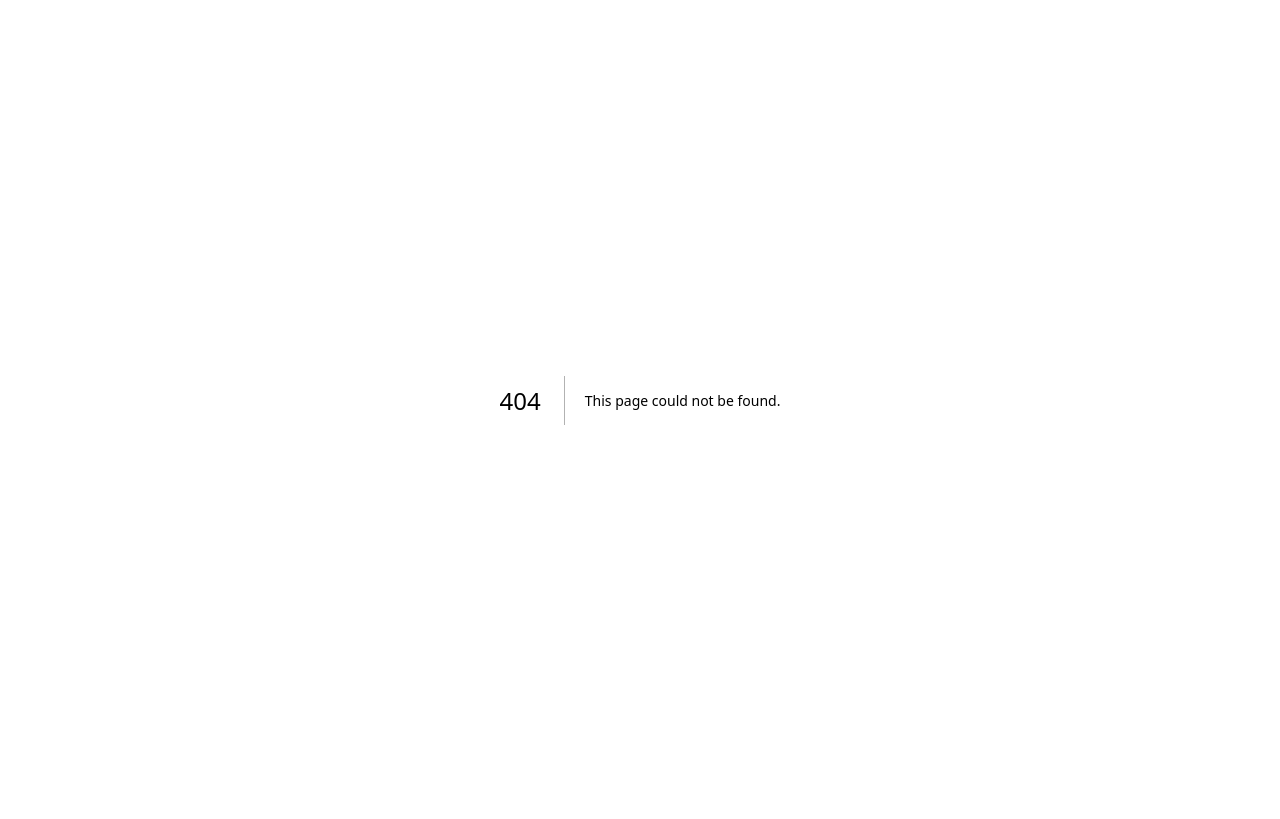
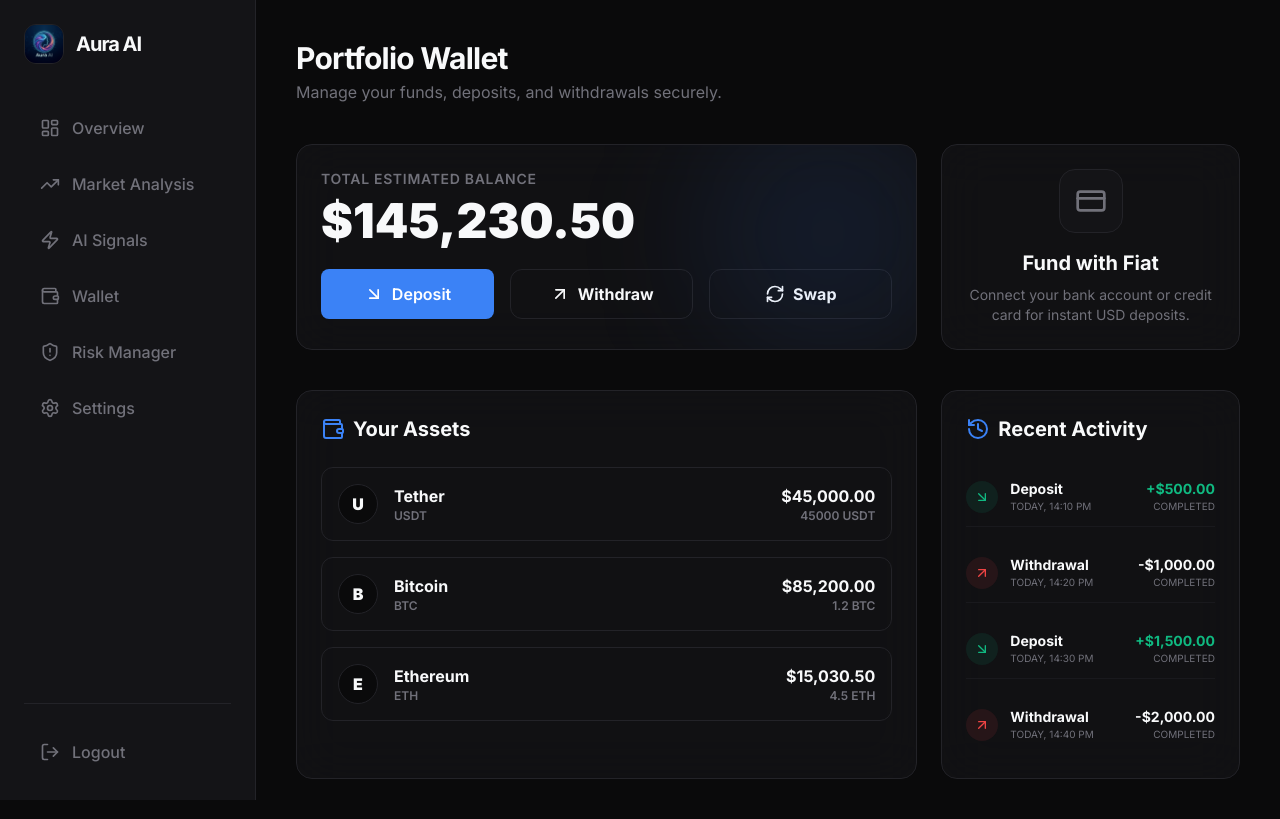
Before and after one commit to sucoon45-5/aura-ai, a Next.js app in the folder frontend/: page /wallet in a window 1280 px wide. Before the commit this address had no page. Built offline with nearby package versions, Linux system fonts and the light colour scheme.

Commit message:
Add Wallet page and activate entire UI with Sonner toasts

```diff
--- a/frontend/app/analysis/page.tsx
+++ b/frontend/app/analysis/page.tsx
@@ -2,6 +2,7 @@
 import React, { useState, useEffect } from 'react';
 import Sidebar from '@/components/Sidebar';
 import { Search, TrendingUp, TrendingDown, Activity, BarChart3, Globe } from 'lucide-react';
+import { toast } from 'sonner';
 
 const API_BASE_URL = process.env.NEXT_PUBLIC_API_URL || 'http://localhost:8000/api';
 
@@ -33,6 +34,11 @@ export default function AnalysisPage() {
 
         fetchAnalysis();
     }, [symbol]);
+    const handleAction = (action: string) => {
+        toast.success(action, {
+            description: `Aura Engine is processing your request.`,
+        });
+    };
 
     return (
         <div className="flex min-h-screen">
@@ -117,9 +123,9 @@ export default function AnalysisPage() {
                                     Our LSTM-based neural network has analyzed the last 48 hours of price action for {symbol}.
                                     The model suggests a <span className="text-foreground font-bold italic">78% probability</span> of a breakout within the next 4 hours.
                                 </p>
-                                <div className="flex gap-4">
-                                    <button className="btn-primary flex-1">Open Long Position</button>
-                                    <button className="px-6 py-2.5 rounded-xl border border-card-border hover:bg-card transition-all font-bold">View Model Logic</button>
+                                <div className="flex gap-4 mt-8 pt-6 border-t border-card-border">
+                                    <button onClick={() => handleAction('Position Opened: Long BTC/USDT')} className="btn-primary flex-1">Open Long Position</button>
+                                    <button onClick={() => handleAction('Loading Model Logic Parameters...')} className="px-6 py-2.5 rounded-xl border border-card-border hover:bg-card transition-all font-bold">View Model Logic</button>
                                 </div>
                             </div>
                         </div>
--- a/frontend/app/dashboard/page.tsx
+++ b/frontend/app/dashboard/page.tsx
@@ -6,6 +6,7 @@ import StatCard from '@/components/StatCard';
 import TradeCard from '@/components/TradeCard';
 import PerformanceChart from '@/components/PerformanceChart';
 import { Zap, Bell, Search, Plus } from 'lucide-react';
+import { toast } from 'sonner';
 
 const API_BASE_URL = process.env.NEXT_PUBLIC_API_URL || 'http://localhost:8000/api';
 
@@ -50,6 +51,12 @@ export default function Dashboard() {
         } catch (err) {
             console.error("Failed to toggle bot");
         }
+    };
+
+    const handleAction = (action: string) => {
+        toast.info(action, {
+            description: `This feature is processing your request...`,
+        });
     };
 
     useEffect(() => {
@@ -130,11 +137,11 @@ export default function Dashboard() {
                                 className="bg-card border border-card-border rounded-xl pl-10 pr-4 py-2.5 focus:outline-none focus:border-accent transition-all w-64"
                             />
                         </div>
-                        <button className="p-2.5 rounded-xl border border-card-border hover:bg-card transition-all relative">
+                        <button onClick={() => handleAction('Notifications Center')} className="p-2.5 rounded-xl border border-card-border hover:bg-card transition-all relative">
                             <Bell size={20} className="text-muted" />
                             <span className="absolute top-2 right-2 w-2 h-2 bg-accent rounded-full border-2 border-background"></span>
                         </button>
-                        <button className="btn-primary flex items-center gap-2">
+                        <button onClick={() => router.push('/signals')} className="btn-primary flex items-center gap-2">
                             <Plus size={20} />
                             <span>New Trade</span>
                         </button>
@@ -193,7 +200,7 @@ export default function Dashboard() {
                                 </div>
                             ))}
                         </div>
-                        <button className="mt-8 text-accent text-sm font-bold flex items-center gap-2 hover:underline">
+                        <button onClick={() => handleAction('Detailed Allocation View')} className="mt-8 text-accent text-sm font-bold flex items-center gap-2 hover:underline">
                             View Detailed Allocation Overview
                         </button>
                     </div>
--- a/frontend/app/layout.tsx
+++ b/frontend/app/layout.tsx
@@ -1,5 +1,6 @@
 import type { Metadata } from "next";
 import { Inter } from "next/font/google";
+import { Toaster } from "sonner";
 import "./globals.css";
 
 const inter = Inter({ subsets: ["latin"] });
@@ -16,7 +17,10 @@ export default function RootLayout({
 }>) {
   return (
     <html lang="en" className="dark">
-      <body className={inter.className}>{children}</body>
+      <body className={inter.className}>
+        {children}
+        <Toaster theme="dark" position="top-right" />
+      </body>
     </html>
   );
 }
--- a/frontend/app/settings/page.tsx
+++ b/frontend/app/settings/page.tsx
@@ -2,10 +2,17 @@
 import React, { useState } from 'react';
 import Sidebar from '@/components/Sidebar';
 import { User, Key, Bell, Palette, Lock, Eye, EyeOff } from 'lucide-react';
+import { toast } from 'sonner';
 
 export default function SettingsPage() {
     const [activeSection, setActiveSection] = useState('profile');
     const [showKey, setShowKey] = useState(false);
+
+    const handleAction = (action: string) => {
+        toast.success(action, {
+            description: `Your settings have been updated successfully.`,
+        });
+    };
 
     const sections = [
         { id: 'profile', icon: <User size={20} />, label: 'Profile Settings' },
@@ -59,7 +66,7 @@ export default function SettingsPage() {
                                         <input type="email" defaultValue="aura@example.com" className="input-field" placeholder="Email" />
                                     </div>
                                 </div>
-                                <button className="btn-primary">Update Profile</button>
+                                <button onClick={() => handleAction('Profile Updated')} className="btn-primary">Update Profile</button>
                             </div>
                         )}
 
@@ -67,7 +74,7 @@ export default function SettingsPage() {
                             <div className="space-y-8 animate-in fade-in duration-300">
                                 <div className="flex justify-between items-center">
                                     <h3 className="text-2xl font-bold">Exchange API Connections</h3>
-                                    <button className="text-accent font-black text-sm hover:underline">+ Link New Exchange</button>
+                                    <button onClick={() => handleAction('Redirecting to Exchange Linking...')} className="text-accent font-black text-sm hover:underline">+ Link New Exchange</button>
                                 </div>
 
                                 <div className="space-y-4">
@@ -82,7 +89,7 @@ export default function SettingsPage() {
                                                     <p className="text-[10px] text-success uppercase font-black">Connected Successfully</p>
                                                 </div>
                                             </div>
-                                            <button className="text-danger text-xs font-bold hover:underline">Disconnect</button>
+                                            <button onClick={() => handleAction('Disconnecting Exchange...')} className="text-danger text-xs font-bold hover:underline">Disconnect</button>
                                         </div>
                                         <div className="space-y-4">
                                             <div className="space-y-1">
--- a/frontend/app/signals/page.tsx
+++ b/frontend/app/signals/page.tsx
@@ -3,6 +3,7 @@ import React, { useState, useEffect } from 'react';
 import Sidebar from '@/components/Sidebar';
 import { useRouter } from 'next/navigation';
 import { Zap, ArrowUpRight, ArrowDownRight, Info, Clock, CheckCircle2 } from 'lucide-react';
+import { toast } from 'sonner';
 
 const API_BASE_URL = process.env.NEXT_PUBLIC_API_URL || 'http://localhost:8000/api';
 
@@ -10,6 +11,12 @@ export default function SignalsPage() {
     const [signals, setSignals] = useState<any[]>([]);
     const [loading, setLoading] = useState(true);
     const router = useRouter();
+
+    const handleAction = (action: string) => {
+        toast.info(action, {
+            description: `Aura Engine is preparing this action...`,
+        });
+    };
 
     useEffect(() => {
         const token = localStorage.getItem('aura_token');
@@ -87,10 +94,10 @@ export default function SignalsPage() {
                                 </div>
 
                                 <div className="flex flex-col gap-3 min-w-[200px] w-full md:w-auto">
-                                    <button className="btn-primary flex items-center justify-center gap-2">
+                                    <button onClick={() => handleAction(`Executing trade for ${signal.symbol}`)} className="btn-primary flex items-center justify-center gap-2">
                                         Execute Signal
                                     </button>
-                                    <button className="px-4 py-2 rounded-xl text-sm font-bold border border-card-border hover:bg-card flex items-center justify-center gap-2 transition-all text-muted">
+                                    <button onClick={() => handleAction(`Loading full report for ${signal.symbol}`)} className="px-4 py-2 rounded-xl text-sm font-bold border border-card-border hover:bg-card flex items-center justify-center gap-2 transition-all text-muted">
                                         <Info size={16} />
                                         Full Report
                                     </button>
--- /dev/null
+++ b/frontend/app/wallet/page.tsx
@@ -0,0 +1,125 @@
+"use client";
+import React, { useState } from 'react';
+import Sidebar from '@/components/Sidebar';
+import { Wallet, ArrowUpRight, ArrowDownRight, RefreshCw, CreditCard, History } from 'lucide-react';
+import { toast } from 'sonner';
+
+export default function WalletPage() {
+    const [balance] = useState(145230.50);
+    const [assets] = useState([
+        { symbol: 'USDT', name: 'Tether', balance: 45000.00, value: 45000.00, color: 'text-success' },
+        { symbol: 'BTC', name: 'Bitcoin', balance: 1.2, value: 85200.00, color: 'text-accent' },
+        { symbol: 'ETH', name: 'Ethereum', balance: 4.5, value: 15030.50, color: 'text-primary' },
+    ]);
+
+    const handleAction = (action: string) => {
+        toast.success(`${action} Initiated`, {
+            description: `Your request to ${action.toLowerCase()} funds is being processed.`,
+        });
+    };
+
+    return (
+        <div className="flex min-h-screen">
+            <Sidebar />
+            <main className="flex-1 ml-64 p-10">
+                <header className="flex justify-between items-center mb-10">
+                    <div>
+                        <h1 className="text-3xl font-bold tracking-tight mb-1">Portfolio Wallet</h1>
+                        <p className="text-muted">Manage your funds, deposits, and withdrawals securely.</p>
+                    </div>
+                </header>
+
+                <div className="grid grid-cols-1 lg:grid-cols-3 gap-6 mb-10">
+                    {/* Total Balance Card */}
+                    <div className="glass-card lg:col-span-2 relative overflow-hidden">
+                        <div className="absolute top-0 right-0 w-64 h-64 bg-accent/10 rounded-full blur-3xl -mr-10 -mt-10 pointer-events-none"></div>
+                        <h3 className="text-sm font-semibold uppercase tracking-wider text-muted mb-2">Total Estimated Balance</h3>
+                        <p className="text-5xl font-black mb-6">${balance.toLocaleString('en-US', { minimumFractionDigits: 2 })}</p>
+
+                        <div className="flex gap-4">
+                            <button onClick={() => handleAction('Deposit')} className="btn-primary flex items-center justify-center gap-2 flex-1">
+                                <ArrowDownRight size={20} />
+                                Deposit
+                            </button>
+                            <button onClick={() => handleAction('Withdraw')} className="px-6 py-3 rounded-xl border border-card-border hover:bg-card flex items-center justify-center gap-2 transition-all font-bold text-foreground flex-1">
+                                <ArrowUpRight size={20} />
+                                Withdraw
+                            </button>
+                            <button onClick={() => handleAction('Swap')} className="px-6 py-3 rounded-xl border border-card-border hover:bg-card flex items-center justify-center gap-2 transition-all font-bold text-foreground flex-1">
+                                <RefreshCw size={20} />
+                                Swap
+                            </button>
+                        </div>
+                    </div>
+
+                    {/* Quick Deposit Method */}
+                    <div className="glass-card flex flex-col justify-center items-center text-center group cursor-pointer hover:border-accent/40 transition-all" onClick={() => handleAction('Link Bank Account')}>
+                        <div className="w-16 h-16 rounded-2xl bg-card border border-card-border flex items-center justify-center text-muted group-hover:text-accent group-hover:scale-110 transition-all mb-4">
+                            <CreditCard size={32} />
+                        </div>
+                        <h3 className="text-xl font-bold mb-2">Fund with Fiat</h3>
+                        <p className="text-sm text-muted">Connect your bank account or credit card for instant USD deposits.</p>
+                    </div>
+                </div>
+
+                <div className="grid grid-cols-1 lg:grid-cols-3 gap-6">
+                    {/* Asset List */}
+                    <div className="glass-card lg:col-span-2">
+                        <h3 className="text-xl font-bold mb-6 flex items-center gap-2">
+                            <Wallet className="text-accent" />
+                            Your Assets
+                        </h3>
+                        <div className="space-y-4">
+                            {assets.map((asset) => (
+                                <div key={asset.symbol} className="flex justify-between items-center p-4 rounded-xl border border-card-border hover:bg-card/50 transition-colors">
+                                    <div className="flex items-center gap-4">
+                                        <div className="w-10 h-10 rounded-full bg-background border border-card-border flex items-center justify-center font-black">
+                                            {asset.symbol[0]}
+                                        </div>
+                                        <div>
+                                            <h4 className="font-bold">{asset.name}</h4>
+                                            <p className="text-xs text-muted font-semibold">{asset.symbol}</p>
+                                        </div>
+                                    </div>
+                                    <div className="text-right">
+                                        <h4 className="font-bold">${asset.value.toLocaleString('en-US', { minimumFractionDigits: 2 })}</h4>
+                                        <p className="text-xs text-muted font-semibold">{asset.balance} {asset.symbol}</p>
+                                    </div>
+                                </div>
+                            ))}
+                        </div>
+                    </div>
+
+                    {/* Recent Transactions */}
+                    <div className="glass-card">
+                        <h3 className="text-xl font-bold mb-6 flex items-center gap-2">
+                            <History className="text-accent" />
+                            Recent Activity
+                        </h3>
+                        <div className="space-y-4">
+                            {[1, 2, 3, 4].map((i) => (
+                                <div key={i} className="flex justify-between items-center py-3 border-b border-card-border/50 last:border-0">
+                                    <div className="flex items-center gap-3">
+                                        <div className={`w-8 h-8 rounded-full flex items-center justify-center ${i % 2 === 0 ? 'bg-danger/10 text-danger' : 'bg-success/10 text-success'}`}>
+                                            {i % 2 === 0 ? <ArrowUpRight size={16} /> : <ArrowDownRight size={16} />}
+                                        </div>
+                                        <div>
+                                            <p className="text-sm font-bold">{i % 2 === 0 ? 'Withdrawal' : 'Deposit'}</p>
+                                            <p className="text-[10px] text-muted uppercase">Today, 14:{i}0 PM</p>
+                                        </div>
+                                    </div>
+                                    <div className="text-right">
+                                        <p className={`text-sm font-bold ${i % 2 === 0 ? '' : 'text-success'}`}>
+                                            {i % 2 === 0 ? '-' : '+'}${(i * 500).toLocaleString('en-US', { minimumFractionDigits: 2 })}
+                                        </p>
+                                        <p className="text-[10px] text-muted uppercase">Completed</p>
+                                    </div>
+                                </div>
+                            ))}
+                        </div>
+                    </div>
+                </div>
+            </main>
+        </div>
+    );
+}
--- a/frontend/components/Sidebar.tsx
+++ b/frontend/components/Sidebar.tsx
@@ -1,5 +1,5 @@
 "use client";
-import { LayoutDashboard, TrendingUp, ShieldAlert, Settings, LogOut, Zap } from 'lucide-react';
+import { LayoutDashboard, TrendingUp, ShieldAlert, Settings, LogOut, Zap, Wallet } from 'lucide-react';
 import Link from 'next/link';
 import { useRouter } from 'next/navigation';
 
@@ -15,9 +15,11 @@ const Sidebar = () => {
         { icon: <LayoutDashboard size={20} />, label: 'Overview', href: '/dashboard' },
         { icon: <TrendingUp size={20} />, label: 'Market Analysis', href: '/analysis' },
         { icon: <Zap size={20} />, label: 'AI Signals', href: '/signals' },
+        { icon: <Wallet size={20} />, label: 'Wallet', href: '/wallet' },
         { icon: <ShieldAlert size={20} />, label: 'Risk Manager', href: '/risk' },
         { icon: <Settings size={20} />, label: 'Settings', href: '/settings' },
     ];
+
 
     return (
         <aside className="fixed left-0 top-0 h-screen w-64 bg-card border-r border-card-border p-6 flex flex-col z-50">
--- a/frontend/package.json
+++ b/frontend/package.json
@@ -18,6 +18,7 @@
     "react": "^18.3.1",
     "react-chartjs-2": "^5.3.1",
     "react-dom": "^18.3.1",
+    "sonner": "^2.0.7",
     "tailwind-merge": "^3.5.0"
   },
   "devDependencies": {
```
Also changed, not shown: 2 other files (tests, documents, lock files or other folders).
